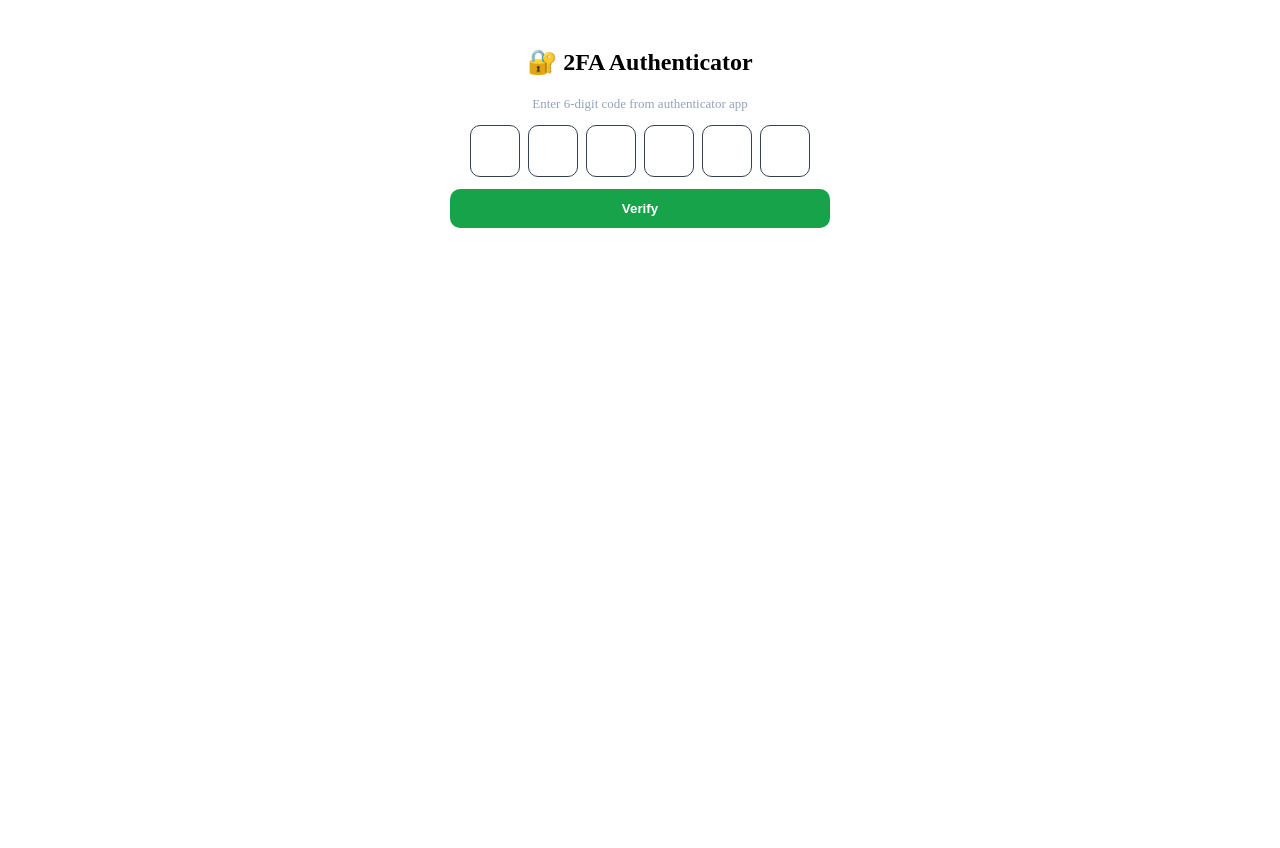
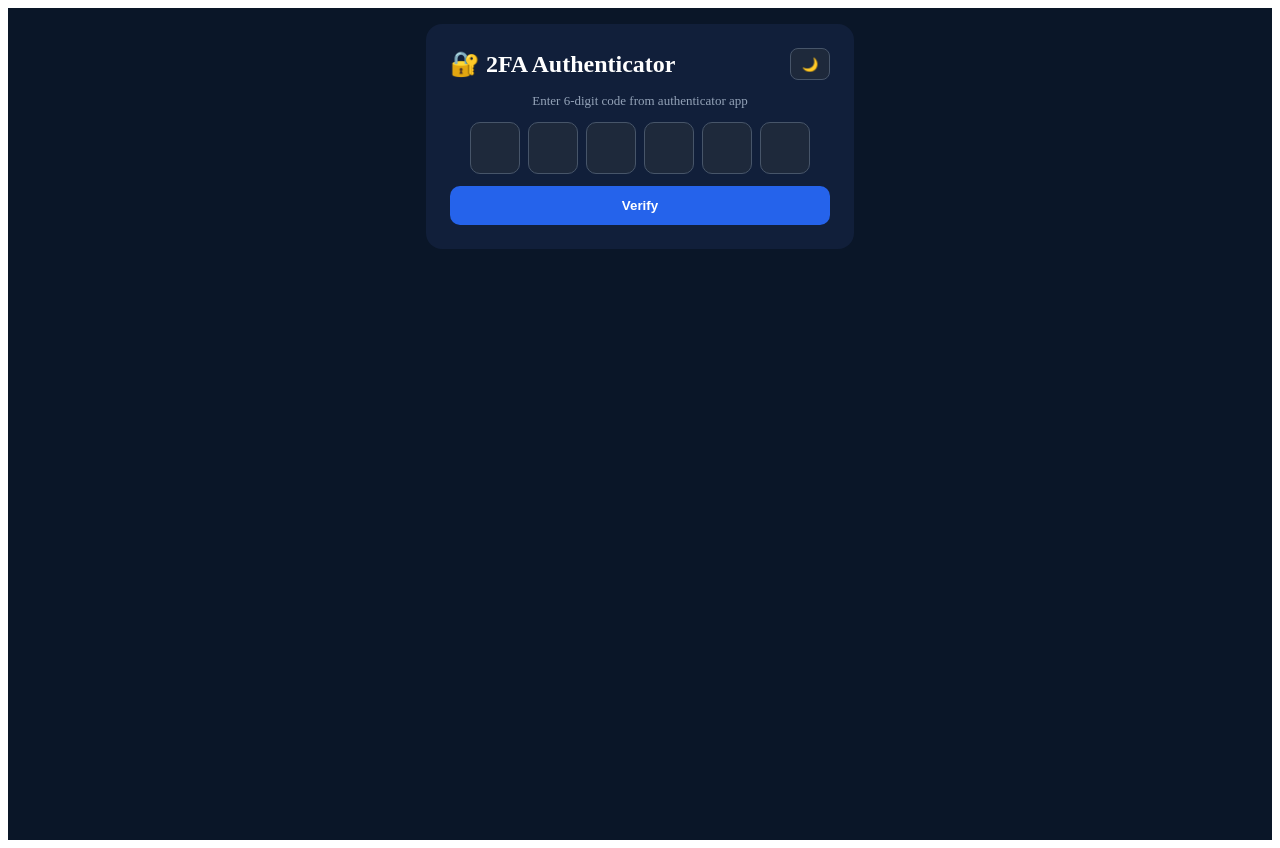
Before and after one commit to matiur25580/Enterprise-AI-Powered-Digital-Banking-Fraud-Detection-DevOps-Command-Center, a React (Vite) app in the folder client/: page /2fa in a window 1280 px wide. Before the commit the page ends 800 px from the top, so only its background shows below. Built offline with nearby package versions, Linux system fonts and the light colour scheme.

Commit message:
ui: 2fa dark theme

```diff
--- a/client/src/pages/bank/TwoFA.tsx
+++ b/client/src/pages/bank/TwoFA.tsx
@@ -1,13 +1,26 @@
 import { useState } from 'react';
 export default function TwoFA(){
+  const [theme,setTheme]=useState('dark');
   const [code,setCode]=useState(['','','','','','']);
   const [msg,setMsg]=useState('');
+  const dark=theme==='dark';
+  const otpStyle={width:'44px',height:'48px',textAlign:'center' as const,fontSize:'18px',borderRadius:'10px',
+    background:dark?'#1e293b':'#ffffff',color:dark?'#fff':'#000',border:dark?'1px solid #475569':'1px solid #cbd5e1'};
   const set=(i:number,v:string)=>{const n=[...code];n[i]=v.slice(-1);setCode(n);};
-  return(<div style={{padding:'20px',maxWidth:'380px',margin:'auto',textAlign:'center'}}><h2>🔐 2FA Authenticator</h2>
-  <p style={{color:'#94a3b8',fontSize:'13px'}}>Enter 6-digit code from authenticator app</p>
-  <div style={{display:'flex',gap:'8px',justifyContent:'center',margin:'12px 0'}}>
-  {code.map((d,i)=><input key={i} value={d} onChange={e=>set(i,e.target.value)} maxLength={1} style={{width:'44px',height:'48px',textAlign:'center',fontSize:'18px',borderRadius:'10px',border:'1px solid #334155'}} />)}
-  </div>
-  <button onClick={()=>setMsg('2FA verified successfully')} style={{width:'100%',padding:'12px',borderRadius:'10px',border:'none',background:'#16a34a',color:'#fff',fontWeight:'bold'}}>Verify</button>
-  {msg&&<p style={{color:'#16a34a'}}>{msg}</p>}</div>);
+  return(
+    <div style={{background:dark?'#0a1628':'#f1f5f9',color:dark?'#fff':'#0a1628',minHeight:'100vh',padding:'16px'}}>
+      <div style={{maxWidth:'380px',margin:'auto',background:dark?'#111f3a':'#fff',padding:'24px',borderRadius:'16px',textAlign:'center'}}>
+        <div style={{display:'flex',justifyContent:'space-between',alignItems:'center'}}>
+          <h2 style={{margin:0}}>🔐 2FA Authenticator</h2>
+          <button onClick={()=>setTheme(dark?'light':'dark')} style={{width:'40px',height:'32px',borderRadius:'8px',cursor:'pointer',background:dark?'#1e293b':'#fff',border:'1px solid #475569'}}>🌙</button>
+        </div>
+        <p style={{color:'#94a3b8',fontSize:'13px'}}>Enter 6-digit code from authenticator app</p>
+        <div style={{display:'flex',gap:'8px',justifyContent:'center',margin:'12px 0'}}>
+          {code.map((d,i)=><input key={i} value={d} onChange={e=>set(i,e.target.value)} maxLength={1} style={otpStyle} />)}
+        </div>
+        <button onClick={()=>setMsg('2FA verified successfully')} style={{width:'100%',padding:'12px',borderRadius:'10px',border:'none',background:'#2563eb',color:'#fff',fontWeight:'bold'}}>Verify</button>
+        {msg&&<p style={{color:'#16a34a'}}>{msg}</p>}
+      </div>
+    </div>
+  );
 }
```
